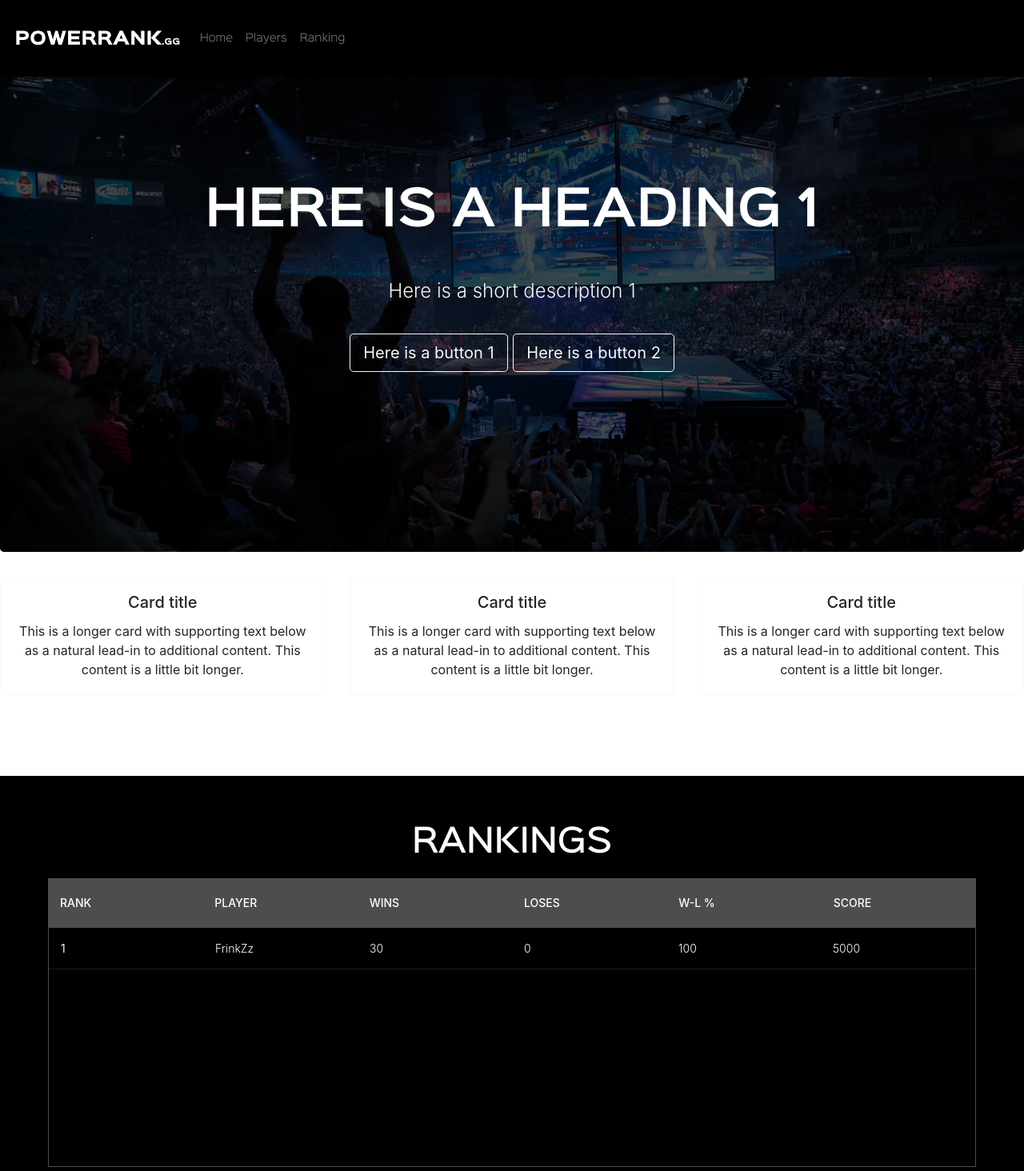
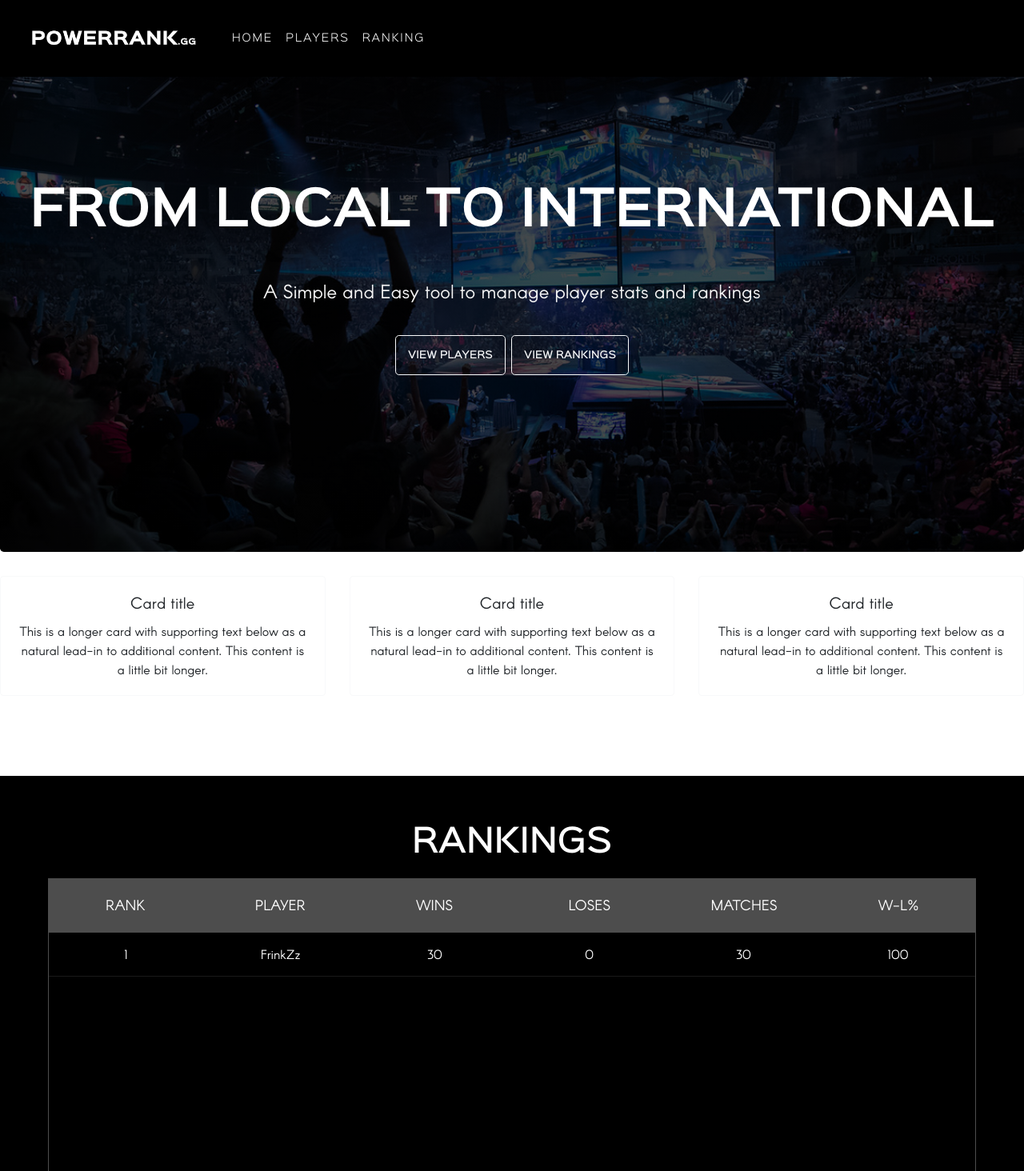
Before and after one commit to ngangaNjiraini/powerrank.gg, a plain HTML site: page index.html in a window 1280 px wide. Shown: the top 1464 px of the page at 80% size. Drawn offline with nearby package versions, Linux system fonts and the light colour scheme.

Commit message:
Home page update

```diff
--- a/index.html
+++ b/index.html
@@ -48,15 +48,15 @@
 <body>
     <!-- First Parallax Section -->
     <div class="jumbotron paral paralsec">
-        <h1 class="display-3">Here is a heading 1</h1>
-        <p class="lead">Here is a short description 1</p>
+        <h1 class="display-3">from local to international</h1>
+        <p class="lead">A Simple and Easy tool to manage player stats and rankings</p>
         <p class="lead">
-            <a class="btn btn-lg btn-md btn-outline-light" href="#" role="button">Here is a button 1</a>
-            <a class="btn btn-lg btn-md btn-outline-light" href="#" role="button">Here is a button 2</a>
+            <button type="button" class="btn btn-lg btn-md btn-outline-light" href="#" role="button">View Players</button>
+            <button type="button" class="btn btn-lg btn-md btn-outline-light" href="#" role="button">View Rankings</button>
         </p>
     </div>
 
-    <!-- Second Parallax Section -->
+
     <div class="card-deck">
         <div class="card border-light">
             <div class="card-body text-center">
@@ -93,8 +93,8 @@
                         <th>Player</th>
                         <th>Wins</th>
                         <th>Loses</th>
-                        <th>W-L %</th>
-                        <th>Score</th>
+                        <th>Matches</th>
+                        <th>W-L%</th>
                     </tr>
                 </thead>
             </table>
@@ -107,13 +107,12 @@
                         <td>FrinkZz</td>
                         <td>30</td>
                         <td>0</td>
+                        <td>30</td>
                         <td>100</td>
-                        <td>5000</td>
                     </tr>
                 </tbody>
             </table>
         </div>
-
 </body>
 
 </html>
--- a/styling/style.css
+++ b/styling/style.css
@@ -13,6 +13,59 @@
     src: url(../fonts/sinkin-sans/SinkinSans-300Light.otf);
 }
 
+@font-face {
+    font-family: bodyFont;
+    src: url(../fonts/arcon/Arcon-Regular.otf);
+}
+
+body, p {
+    font-family: bodyFont;
+}
+
+ul {
+    padding: 0;
+    list-style: none;
+    display: table;
+    width: 600px;
+    text-align: center;
+  }
+  li {
+    display: table-cell;
+    position: relative;
+    padding: 15px 0;
+  }
+  a {
+    color: #fff;
+    text-transform: uppercase;
+    text-decoration: none;
+    letter-spacing: 0.15em;
+
+    display: inline-block;
+    padding: 15px 20px;
+    position: relative;
+  }
+  a:after {
+    background: none repeat scroll 0 0 transparent;
+    bottom: 0;
+    content: "";
+    display: block;
+    height: 2px;
+    left: 50%;
+    position: absolute;
+    background: #fff;
+    transition: width 0.3s ease 0s, left 0.3s ease 0s;
+    width: 0;
+  }
+  a:hover:after {
+    width: 100%;
+    left: 0;
+  }
+  @media screen and (max-height: 300px) {
+      ul {
+          margin-top: 40px;
+      }
+  }
+
 .active, .btn:hover {
     background-color: black;
     color: white;
@@ -26,7 +79,7 @@
 .navbar-custom .navbar-nav .nav-link {
     font-family: linkFont;
     font-size: small;
-    color: rgba(255,255,255,.5);
+    color: rgba((255, 255, 255, 0.932)0.5);
 }
 
 .navbar-toggler-icon {
@@ -46,18 +99,24 @@ background-position: 50% 50%;
     color:#f5f5f5;
     text-align: center;
     line-height: 60px;
-    }
+}
 
     /* Heading for Parallax Section */
-    .paral h1 {
+.paral h1 {
     color: white;
     font-size: 60px;
     font-family: titleFont;
     text-align: center;
     padding-top: 60px;
     line-height: 100px;
-    }
+}
 
+.paral button {
+    font-size: 12px;
+    font-family: headerFont;
+    text-transform: uppercase;
+    padding: 15px;
+}
 /* Image for Parallax Section */
 .paralsec {
     margin-top: 90px;
@@ -85,7 +144,7 @@ h1{
     text-transform: uppercase;
     text-align: center;
     margin-bottom: 20px;
-  }
+}
 
 table{
     width:100%;
@@ -102,18 +161,18 @@ table{
   }
   th{
     padding: 20px 15px;
-    text-align: left;
+    text-align: center;
     font-weight: 500;
-    font-size: 14px;
+    font-size: 18px;
     color: #fff;
     text-transform: uppercase;
   }
   td{
     padding: 15px;
-    text-align: left;
+    text-align: center;
     vertical-align:middle;
     font-weight: 300;
-    font-size: 14px;
+    font-size: 16px;
     color: #fff;
     border-bottom: solid 1px rgba(255,255,255,0.1);
   }
```
Also changed, not shown: players.html (+1 -1 lines), rankings.html (+1 -1 lines).
